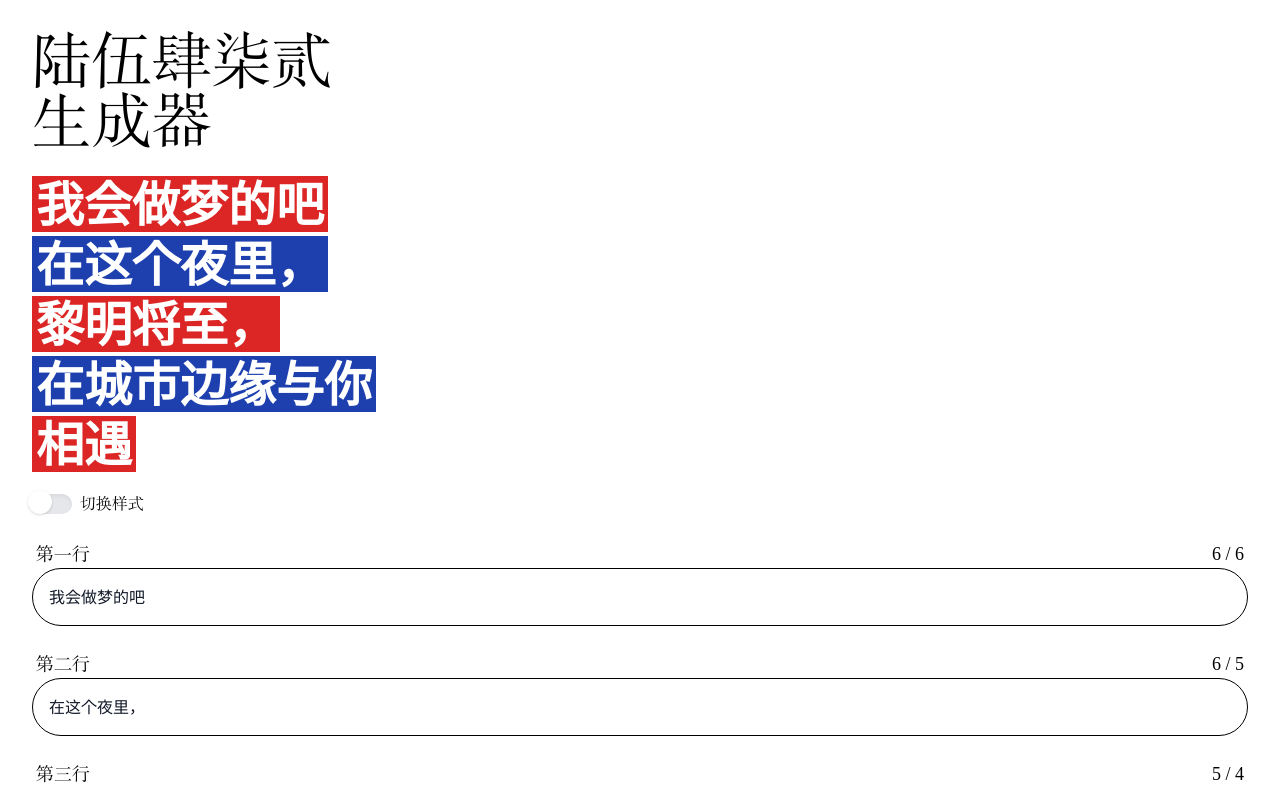
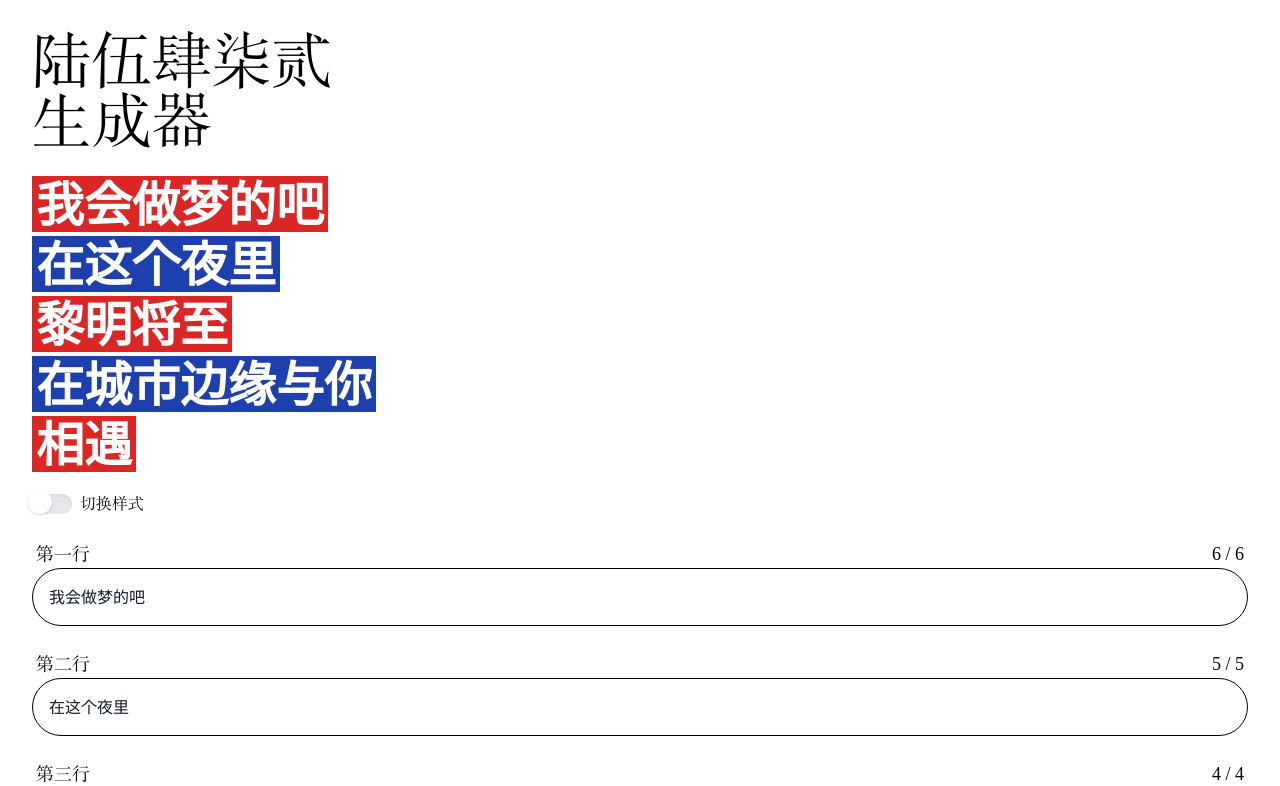
Before and after one commit to FINitenet/65472-Generator, a Nuxt app: page / in a window 1280 px wide. Shown: the top 786 px of the page. Built offline with nearby package versions, Linux system fonts and the light colour scheme.

Commit message:
[feat]: Adjust Default Data.

```diff
--- a/pages/index.vue
+++ b/pages/index.vue
@@ -241,8 +241,8 @@ export default {
       isNoBGMode: false,
       poem: {
         first: "我会做梦的吧",
-        second: "在这个夜里，",
-        third: "黎明将至，",
+        second: "在这个夜里",
+        third: "黎明将至",
         fourth: "在城市边缘与你",
         fifth: "相遇",
         author: ""
```
